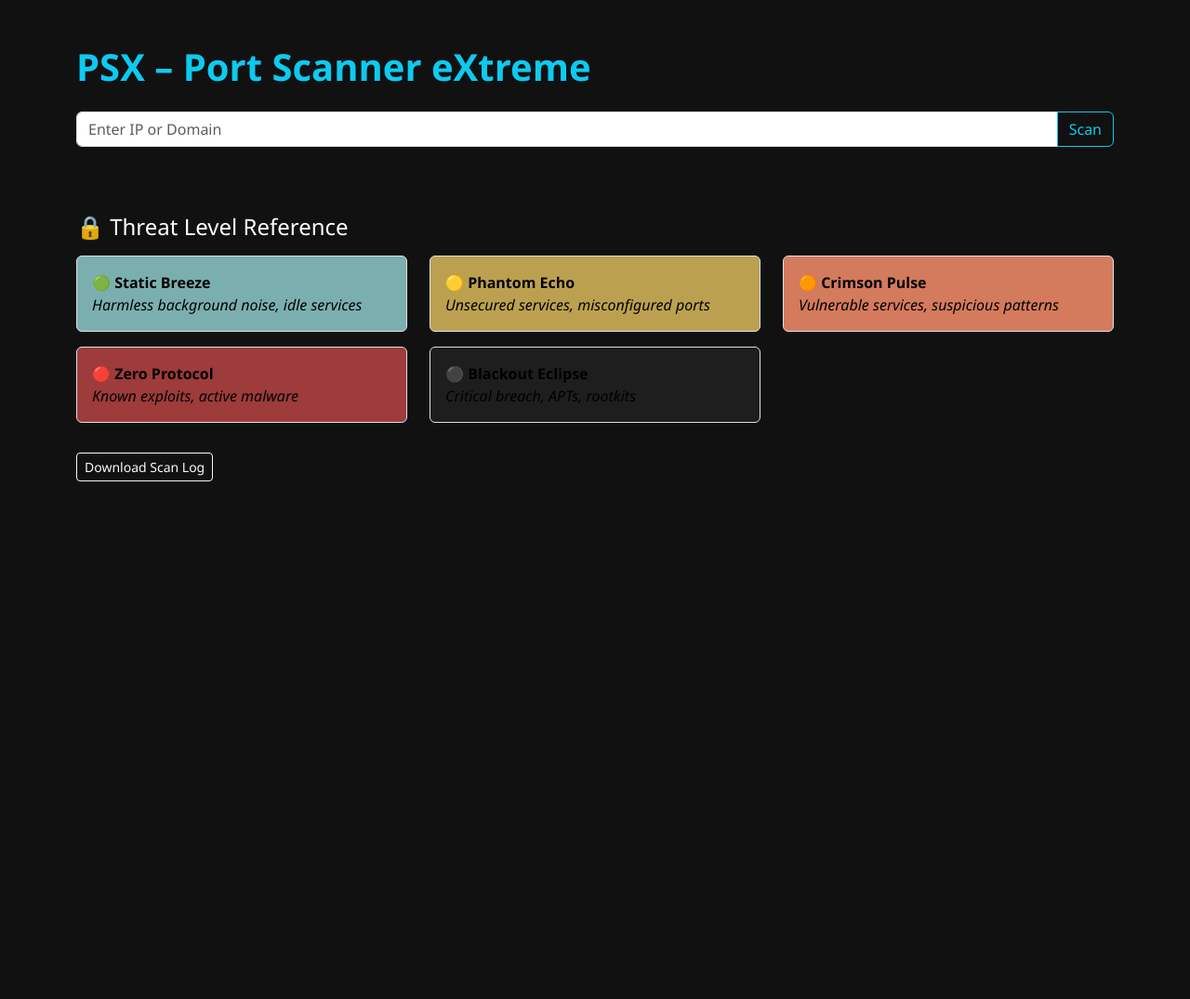
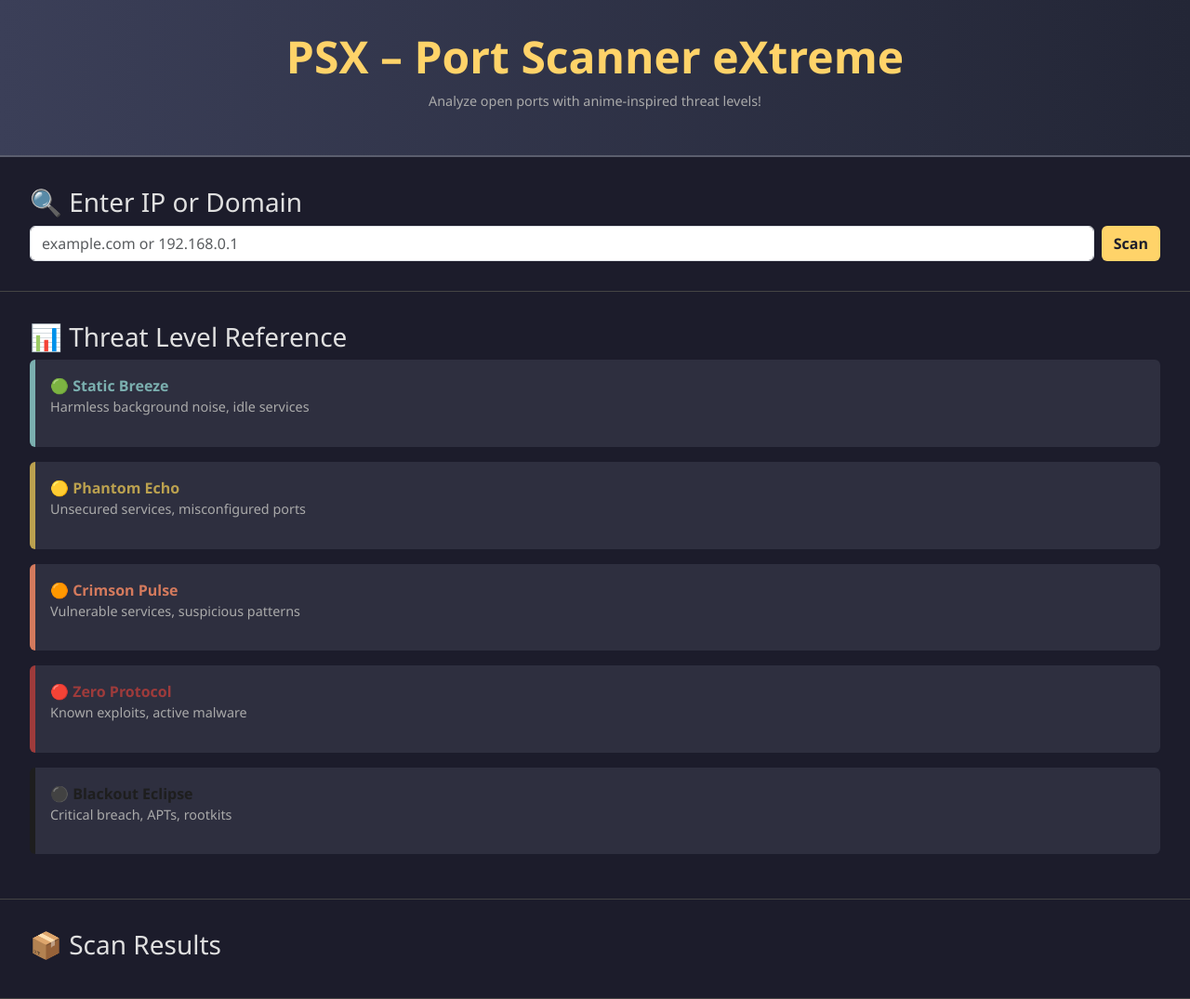
Before and after one commit to RishabSolemn/Port0-0, a Flask app: page / in a window 1280 px wide. Shown: the whole page at 93% size. Before the commit the page ends 518 px from the top, so only its background shows below. Run offline with Flask 3, Linux system fonts and the light colour scheme.

Commit message:
Update index.html

```diff
--- a/templates/index.html
+++ b/templates/index.html
@@ -4,159 +4,137 @@
   <meta charset="UTF-8" />
   <meta name="viewport" content="width=device-width, initial-scale=1.0"/>
   <title>PSX – Port Scanner eXtreme</title>
-  <link href="https://cdn.jsdelivr.net/npm/bootstrap@5.3.3/dist/css/bootstrap.min.css" rel="stylesheet" />
+  <link href="https://cdn.jsdelivr.net/npm/bootstrap@5.3.3/dist/css/bootstrap.min.css" rel="stylesheet">
   <style>
     body {
-      background-color: #111;
-      color: #fff;
+      background-color: #1c1c2b;
+      color: #e0e0e0;
       font-family: 'Segoe UI', sans-serif;
     }
-    .rasengan-loader {
-      width: 150px;
-      height: 150px;
-      border-radius: 50%;
-      border: 5px solid #00ffff;
-      animation: spin 0.8s linear infinite;
-      position: absolute;
-      top: 45%;
-      left: 50%;
-      transform: translate(-50%, -50%);
-      z-index: 1001;
+
+    .header {
+      background: linear-gradient(to right, #3b3f58, #232636);
+      padding: 2rem;
+      text-align: center;
+      border-bottom: 2px solid #5b5e6e;
     }
-    #overlay {
-      position: fixed;
-      top: 0; left: 0;
-      width: 100vw; height: 100vh;
-      background-color: rgba(0, 0, 0, 0.8);
-      display: none;
-      z-index: 1000;
+
+    .header h1 {
+      font-size: 3rem;
+      color: #ffd369;
+      font-weight: bold;
     }
-    @keyframes spin {
-      0% { transform: translate(-50%, -50%) rotate(0deg); }
-      100% { transform: translate(-50%, -50%) rotate(360deg); }
+
+    .section {
+      padding: 2rem;
+      border-bottom: 1px solid #444;
     }
-    .result-box {
-      border-radius: 10px;
-      padding: 15px;
-      margin: 10px;
-      flex: 1 0 30%;
+
+    .reference-card {
+      background-color: #2e2f3f;
+      padding: 1rem;
+      margin-bottom: 1rem;
+      border-left: 6px solid;
+      border-radius: 6px;
     }
-    .popup {
-      position: fixed;
-      top: 50%;
-      left: 50%;
-      transform: translate(-50%, -50%);
-      background: #222;
-      padding: 30px;
-      border-radius: 15px;
-      z-index: 1002;
-      display: none;
-      box-shadow: 0 0 20px #00ffff;
+
+    .scan-result {
+      background-color: #2b2c3c;
+      padding: 1rem;
+      margin: 0.5rem;
+      border-radius: 6px;
+      flex: 1 1 200px;
+    }
+
+    .results-container {
+      display: flex;
+      flex-wrap: wrap;
+      gap: 1rem;
+    }
+
+    .btn-scan {
+      background-color: #ffd369;
+      color: #1c1c2b;
+      font-weight: bold;
+    }
+
+    .btn-scan:hover {
+      background-color: #e0c75a;
+    }
+
+    .muted {
+      color: #aaa;
+      font-size: 0.9rem;
     }
   </style>
 </head>
 <body>
 
-<div class="container mt-5">
-  <h1 class="text-info fw-bold">PSX – Port Scanner eXtreme</h1>
-  <form id="scan-form" class="my-4">
-    <div class="input-group">
-      <input type="text" id="host" class="form-control" placeholder="Enter IP or Domain" required />
-      <button class="btn btn-outline-info" type="submit">Scan</button>
+  <div class="header">
+    <h1>PSX – Port Scanner eXtreme</h1>
+    <p class="muted">Analyze open ports with anime-inspired threat levels!</p>
   </div>
+
+  <div class="section">
+    <h3>🔍 Enter IP or Domain</h3>
+    <form id="scanForm" class="d-flex flex-column flex-sm-row gap-2">
+      <input type="text" id="hostInput" class="form-control" placeholder="example.com or 192.168.0.1" required />
+      <button type="submit" class="btn btn-scan">Scan</button>
     </form>
+  </div>
 
-  <div id="results" class="d-flex flex-wrap"></div>
-
-  <div class="mt-5">
-    <h4>🔒 Threat Level Reference</h4>
-    <div class="row">
-      {% for level, details in threat_levels.items() %}
-        <div class="col-md-4 my-2">
-          <div class="p-3 border rounded" style="background-color: {{ details[2] }}; color: #000;">
-            <strong>{{ details[0] }}</strong><br>
-            <em>{{ details[1] }}</em>
-          </div>
+  <div class="section">
+    <h3>📊 Threat Level Reference</h3>
+    {% for level, (name, description, color) in threat_levels.items() %}
+    <div class="reference-card" style="border-color: {{ color }};">
+      <strong style="color: {{ color }};">{{ name }}</strong>
+      <p class="muted">{{ description }}</p>
     </div>
     {% endfor %}
   </div>
-  </div>
 
-  <div class="mt-4">
-    <a href="/download-log" class="btn btn-sm btn-outline-light">Download Scan Log</a>
+  <div class="section">
+    <h3>📦 Scan Results</h3>
+    <div id="results" class="results-container">
+      <!-- Results will be injected here -->
     </div>
   </div>
 
-<div id="overlay">
-  <div class="rasengan-loader"></div>
-</div>
+  <script>
+    document.getElementById('scanForm').addEventListener('submit', async function(e) {
+      e.preventDefault();
+      const host = document.getElementById('hostInput').value;
 
-<div class="popup" id="permission-popup">
-  <p>⚠️ Have you received permission to scan this IP/domain?</p>
-  <button id="allow-btn" class="btn btn-success me-2">Yes</button>
-  <button id="deny-btn" class="btn btn-danger">No</button>
-</div>
+      const permission = confirm(`Are you authorized to scan ${host}?`);
+      if (!permission) return;
 
-<script>
-  const form = document.getElementById("scan-form");
-  const hostInput = document.getElementById("host");
-  const resultsDiv = document.getElementById("results");
-  const overlay = document.getElementById("overlay");
-  const popup = document.getElementById("permission-popup");
+      const response = await fetch("/scan", {
+        method: "POST",
+        headers: { 'Content-Type': 'application/json' },
+        body: JSON.stringify({ host })
+      });
 
-  let pendingHost = "";
+      const data = await response.json();
+      const container = document.getElementById("results");
+      container.innerHTML = "";
 
-  form.addEventListener("submit", function (e) {
-    e.preventDefault();
-    pendingHost = hostInput.value.trim();
-    if (pendingHost) {
-      popup.style.display = "block";
-      overlay.style.display = "block";
+      if (data.results) {
+        data.results.forEach(r => {
+          const div = document.createElement("div");
+          div.className = "scan-result";
+          div.style.borderLeft = `4px solid ${r.color}`;
+          div.innerHTML = `
+            <strong>Port ${r.port}</strong> - ${r.description}<br/>
+            <span>Status:</span> ${r.status}<br/>
+            <span style="color: ${r.color}; font-weight: bold;">${r.threat_name}</span>
+            <div class="muted">${r.threat_description}</div>
+          `;
+          container.appendChild(div);
+        });
+      } else {
+        container.innerHTML = `<p>Error: ${data.error}</p>`;
       }
     });
-
-  document.getElementById("allow-btn").onclick = () => {
-    popup.style.display = "none";
-    fetch("/scan", {
-      method: "POST",
-      headers: { "Content-Type": "application/json" },
-      body: JSON.stringify({ host: pendingHost }),
-    })
-    .then(res => res.json())
-    .then(data => {
-      resultsDiv.innerHTML = "";
-      data.results.forEach(res => {
-        const box = document.createElement("div");
-        box.className = "result-box";
-        box.style.background = getThreatColor(res.threat_level);
-        box.innerHTML = `
-          <h5>Port ${res.port} (${res.status})</h5>
-          <p><strong>${res.description}</strong></p>
-          <p>${res.threat_name}</p>
-        `;
-        resultsDiv.appendChild(box);
-      });
-      overlay.style.display = "none";
-    });
-  };
-
-  document.getElementById("deny-btn").onclick = () => {
-    popup.style.display = "none";
-    overlay.style.display = "none";
-    alert("Permission denied. Scan cancelled.");
-  };
-
-  function getThreatColor(level) {
-    switch (level) {
-      case 1: return "#8fff8f";
-      case 2: return "#ffff99";
-      case 3: return "#ffbb66";
-      case 4: return "#ff6666";
-      case 5: return "#333333";
-      default: return "#ccc";
-    }
-  }
   </script>
-
 </body>
 </html>
```
Lines whose indentation alone changed are shown as unchanged.
